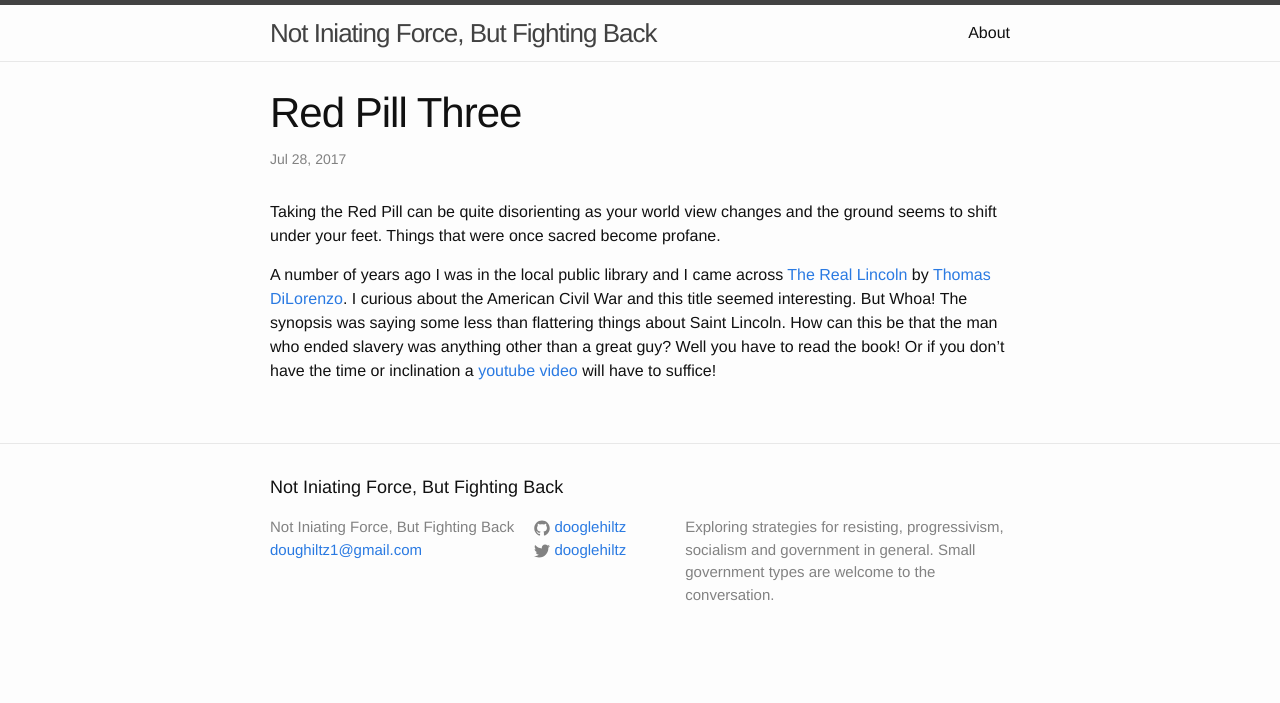
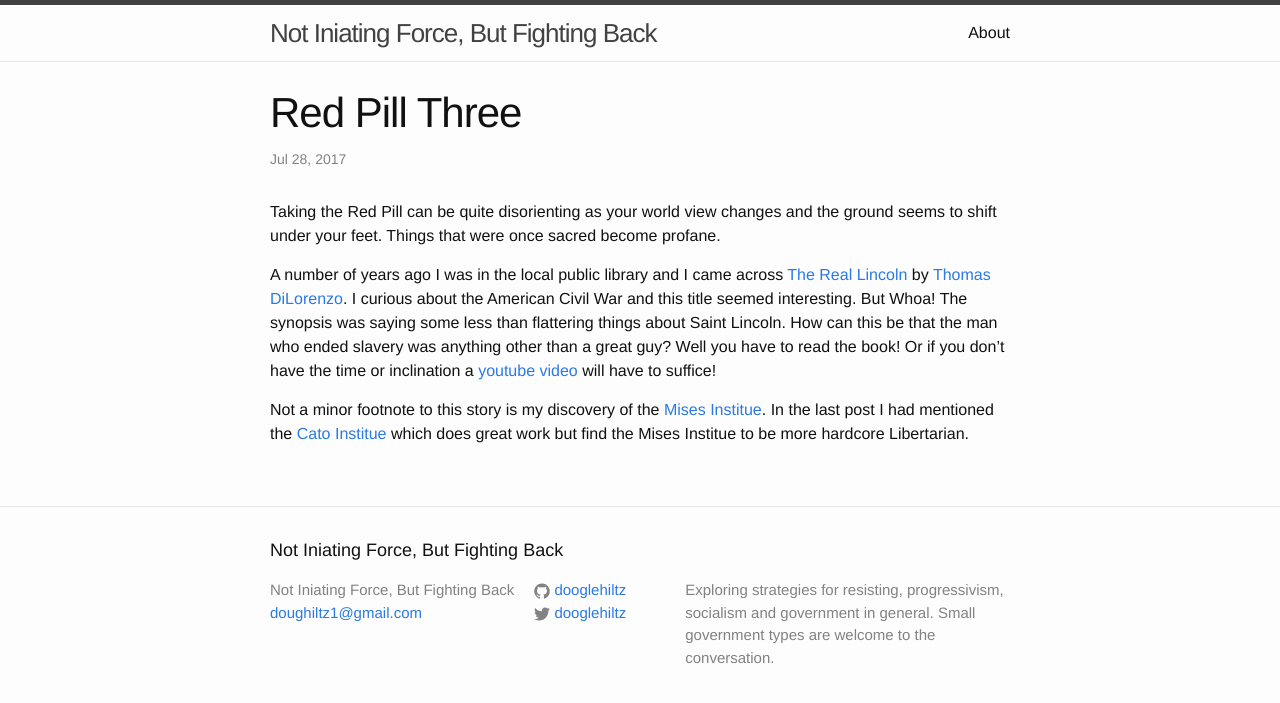
Before and after one commit to dooglehiltz/dooglehiltz.github.io, a Jekyll site: the page built from _posts/2017-07-28-Red-Pill-Three.markdown, in a window 1280 px wide. Shown: the top 703 px of the page. Built offline with Jekyll 4.4.1, drawn with Linux system fonts in a browser that asks for light colours; our own code applies the rules of GitHub Pages for plain Markdown files.

Commit message:
mises link

```diff
--- a/_posts/2017-07-28-Red-Pill-Three.markdown
+++ b/_posts/2017-07-28-Red-Pill-Three.markdown
@@ -11,3 +11,8 @@ can this be that the man who ended slavery was anything other than a great guy?
 Well you have to read the book!  Or if you don't have the time or inclination a
 [youtube video](https://www.youtube.com/watch?v=nbFty9nZUac) will have to
 suffice!
+
+Not a minor footnote to this story is my discovery of the
+[Mises Institue](https://mises.org/).  In the last post I had mentioned the
+[Cato Institue](https://www.cato.org/) which does great work but find the Mises
+Institue to be more hardcore Libertarian.
```
